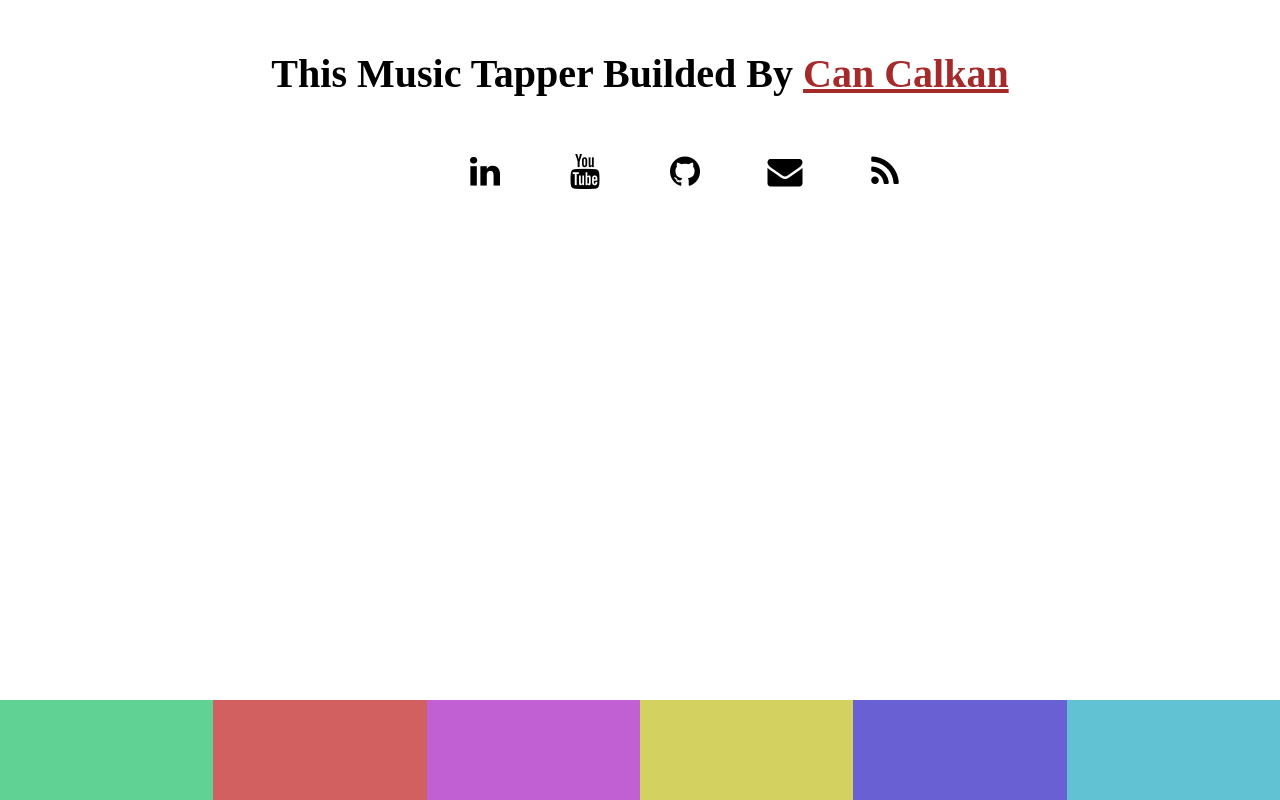
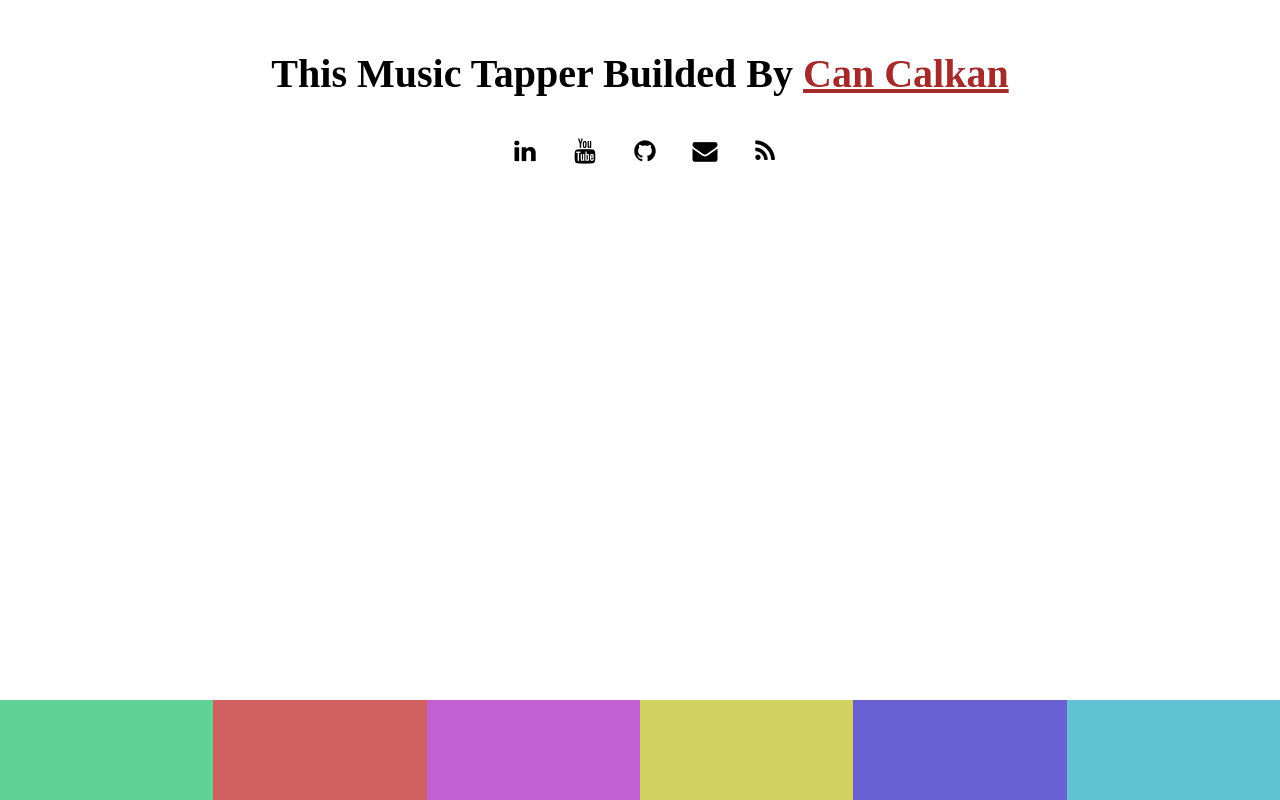
Before and after one commit to cancalkan/musictapper, a plain HTML site: page index.html in a window 1280 px wide. Drawn offline with Linux system fonts and the light colour scheme.

Commit message:
Update styles.css

```diff
--- a/styles.css
+++ b/styles.css
@@ -54,6 +54,7 @@ header p{
     background: #60c2d3;
 }
 
+
 @keyframes jump{
     0%{
         bottom:0%;
@@ -79,30 +80,30 @@ header p{
 
 }
 
-social-menu p{
+.social-menu p{
+    font-size: 30px;
+    font-weight: bold;
     text-align: center;
-    padding-bottom: 40px;
-    color:white;
-    font-size: 35px;
-    font-weight: bold;
 
 }
+
 .social-menu ul{
     position: absolute;
     left: 50%;
     padding: 0 px;
-    margin: 45px ;
+    margin: 25px  5px;
     transform: translate(-50%, -50%);
     display: flex;
+    text-align: center;
 }
 .social-menu ul li{
     list-style: none;
-    margin:0 15px;
+    margin:0  5px;
   }
 
   .social-menu ul li .fa{
-     font-size:35px;
-     line-height: 70px;
+     font-size:25px;
+     line-height: 50px;
      transition: .6s;
      color: #000;
 
@@ -115,8 +116,8 @@ social-menu p{
     .social-menu ul li a {
         position: relative;
         display:block;
-        width: 70px;
-        height: 70px;
+        width: 50px;
+        height: 50px;
         border-radius: 50%;
         background-color: #fff;
         text-align: center;
```
